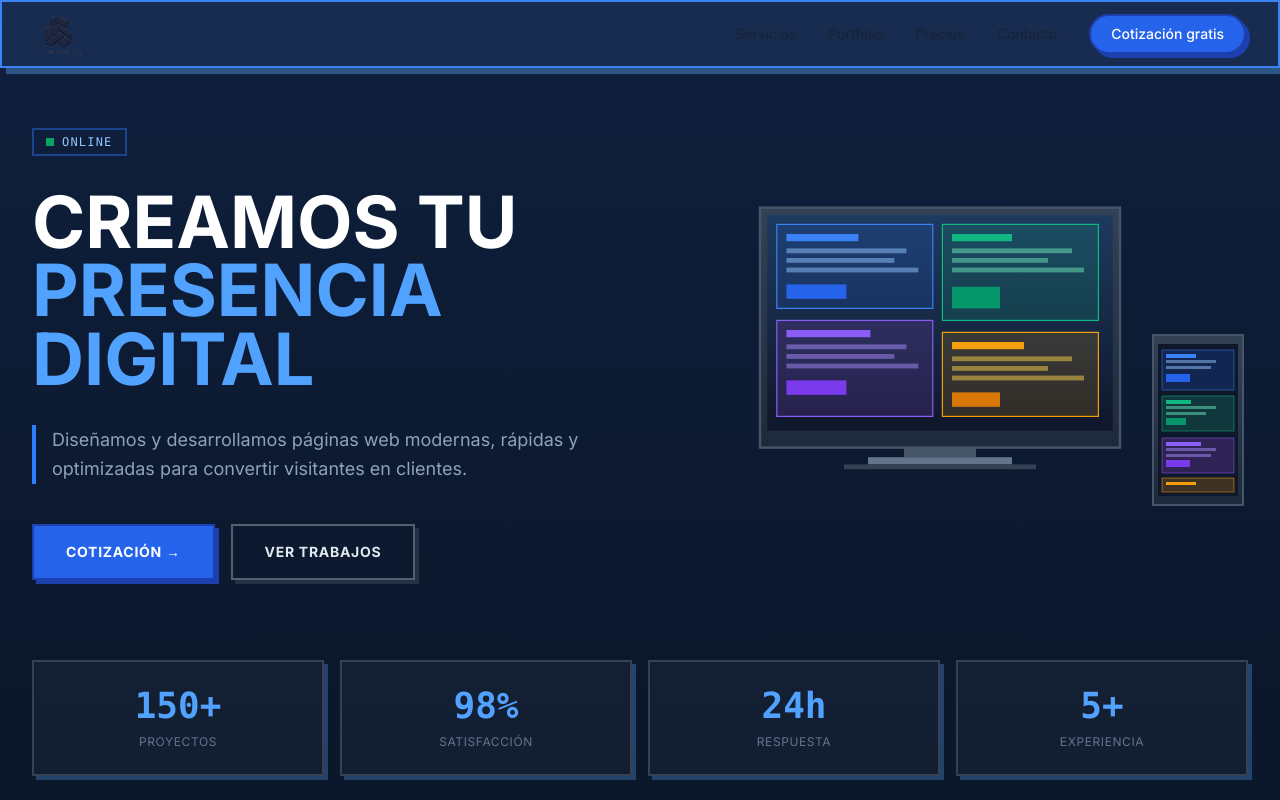
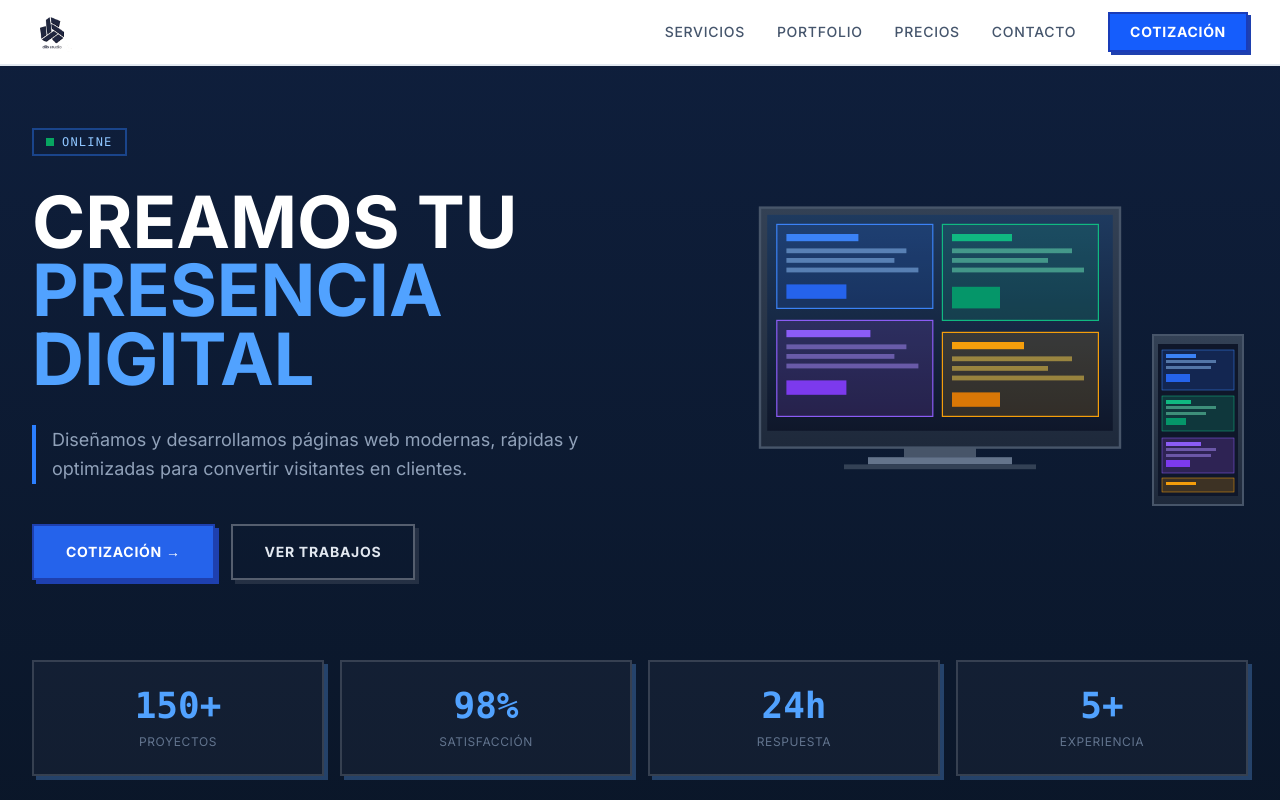
Before and after one commit to dibwebstudio/dibweb, a Next.js app: page / in a window 1280 px wide. Shown: the top 800 px of the page. Built offline with nearby package versions, Linux system fonts and the light colour scheme.

Commit message:
White navbar with brutalist style

```diff
--- a/src/components/Header.tsx
+++ b/src/components/Header.tsx
@@ -6,53 +6,53 @@ export default function Header() {
   const [menuOpen, setMenuOpen] = useState(false);
 
   return (
-    <header className="fixed top-0 left-0 right-0 z-50 glass-strong">
+    <header className="fixed top-0 left-0 right-0 z-50 bg-white border-b-2 border-slate-200 shadow-[0_4px_0px_0px_rgba(15,23,42,0.1)]">
       <div className="max-w-7xl mx-auto px-4 sm:px-6 lg:px-8">
         <div className="flex items-center justify-between h-16">
           <a href="#" className="flex items-center">
-            <img src="/logo.png" alt="DibWeb Studio" className="h-12 w-auto" />
+            <img src="/logo.png" alt="DibWeb Studio" className="h-10 w-auto" />
           </a>
 
           <nav className="hidden md:flex items-center gap-8">
-            <a href="#servicios" className="text-sm text-[#1c1917]/50 hover:text-[#1c1917] transition-colors duration-300">
+            <a href="#servicios" className="text-sm text-slate-600 hover:text-blue-600 transition-colors font-medium uppercase tracking-wider">
               Servicios
             </a>
-            <a href="#portfolio" className="text-sm text-[#1c1917]/50 hover:text-[#1c1917] transition-colors duration-300">
+            <a href="#portfolio" className="text-sm text-slate-600 hover:text-blue-600 transition-colors font-medium uppercase tracking-wider">
               Portfolio
             </a>
-            <a href="#precios" className="text-sm text-[#1c1917]/50 hover:text-[#1c1917] transition-colors duration-300">
+            <a href="#precios" className="text-sm text-slate-600 hover:text-blue-600 transition-colors font-medium uppercase tracking-wider">
               Precios
             </a>
-            <a href="#contacto" className="text-sm text-[#1c1917]/50 hover:text-[#1c1917] transition-colors duration-300">
+            <a href="#contacto" className="text-sm text-slate-600 hover:text-blue-600 transition-colors font-medium uppercase tracking-wider">
               Contacto
             </a>
-            <a href="#contacto" className="btn-primary px-5 py-2 rounded-full text-sm font-medium">
-              Cotización gratis
+            <a href="#contacto" className="bg-blue-600 hover:bg-blue-700 text-white px-5 py-2 text-sm font-bold uppercase tracking-wider transition-all shadow-[3px_3px_0px_#1e40af] border-2 border-blue-800 hover:shadow-[1px_1px_0px_#1e40af] hover:translate-x-[2px] hover:translate-y-[2px]">
+              Cotización
             </a>
           </nav>
 
           <button
-            className="md:hidden p-2 text-[#1c1917]/60"
+            className="md:hidden p-2 text-slate-700"
             onClick={() => setMenuOpen(!menuOpen)}
             aria-label="Toggle menu"
           >
             <svg className="w-6 h-6" fill="none" stroke="currentColor" viewBox="0 0 24 24">
               {menuOpen ? (
-                <path strokeLinecap="round" strokeLinejoin="round" strokeWidth={1.5} d="M6 18L18 6M6 6l12 12" />
+                <path strokeLinecap="square" strokeWidth={2} d="M6 18L18 6M6 6l12 12" />
               ) : (
-                <path strokeLinecap="round" strokeLinejoin="round" strokeWidth={1.5} d="M4 6h16M4 12h16M4 18h16" />
+                <path strokeLinecap="square" strokeWidth={2} d="M4 6h16M4 12h16M4 18h16" />
               )}
             </svg>
           </button>
         </div>
 
         {menuOpen && (
-          <div className="md:hidden pb-4 space-y-2">
-            <a href="#servicios" className="block px-3 py-2 text-sm text-[#1c1917]/60 hover:text-[#1c1917]">Servicios</a>
-            <a href="#portfolio" className="block px-3 py-2 text-sm text-[#1c1917]/60 hover:text-[#1c1917]">Portfolio</a>
-            <a href="#precios" className="block px-3 py-2 text-sm text-[#1c1917]/60 hover:text-[#1c1917]">Precios</a>
-            <a href="#contacto" className="block px-3 py-2 text-sm text-[#1c1917]/60 hover:text-[#1c1917]">Contacto</a>
-            <a href="#contacto" className="block btn-primary px-5 py-2 rounded-full text-sm font-medium text-center">Cotización gratis</a>
+          <div className="md:hidden pb-4 space-y-2 border-t-2 border-slate-100 pt-4">
+            <a href="#servicios" className="block px-3 py-2 text-sm text-slate-600 hover:text-blue-600 font-medium uppercase tracking-wider">Servicios</a>
+            <a href="#portfolio" className="block px-3 py-2 text-sm text-slate-600 hover:text-blue-600 font-medium uppercase tracking-wider">Portfolio</a>
+            <a href="#precios" className="block px-3 py-2 text-sm text-slate-600 hover:text-blue-600 font-medium uppercase tracking-wider">Precios</a>
+            <a href="#contacto" className="block px-3 py-2 text-sm text-slate-600 hover:text-blue-600 font-medium uppercase tracking-wider">Contacto</a>
+            <a href="#contacto" className="block bg-blue-600 hover:bg-blue-700 text-white px-5 py-2 text-sm font-bold uppercase tracking-wider text-center shadow-[3px_3px_0px_#1e40af] border-2 border-blue-800">Cotización</a>
           </div>
         )}
       </div>
```
